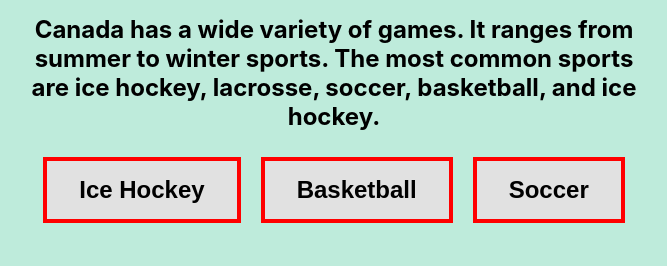
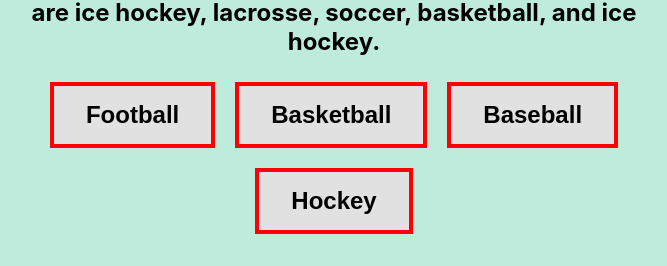
Before and after one commit to washedrepent/react-demo-lectures, a React (Create React App) app: page / in a window 1280 px wide. Shown: the part 534-800 px from the top of the page, without its empty margins (306-973 px from the left). Built offline with nearby package versions, Linux system fonts and the light colour scheme.

Commit message:
Added Strech goal: created a component that takes array of strings to dynamically render buttons with onclick

```diff
--- a/src/App.css
+++ b/src/App.css
@@ -23,7 +23,7 @@ p {
     font-weight: bold;
 }
 .mainImage {
-    width: 500px;
+    width: 400px;
     margin-top: 1em;
 }
 .myBtn {
--- a/src/App.js
+++ b/src/App.js
@@ -3,13 +3,15 @@ import { useState } from "react";
 import Description from "./components/Description";
 import Header from "./components/Header";
 import MainImage from "./components/MainImage";
-import MyButton from "./components/MyButton";
+import Buttons from "./components/Buttons";
 
 function App() {
     const [sportText, setSportText] = useState("Please select a sport");
     const onButtonClick = function (activity) {
         setSportText(activity);
     };
+
+    const btnArr = ["Football", "Basketball", "Baseball", "Hockey"];
 
     return (
         <div className='App'>
@@ -26,9 +28,7 @@ function App() {
             sports. The most common sports are ice hockey, lacrosse, soccer,
             basketball, and ice hockey.'
             />
-            <MyButton btnName='Ice Hockey' onClick={onButtonClick} />
-            <MyButton btnName='Basketball' onClick={onButtonClick} />
-            <MyButton btnName='Soccer' onClick={onButtonClick} />
+            <Buttons btnArr={btnArr} onClick={onButtonClick} />
 
             <h2 className='sport-prompt'>Favourite Sports</h2>
             <h3 className='sport-selected'>{sportText}</h3>
--- /dev/null
+++ b/src/components/Buttons.js
@@ -0,0 +1,15 @@
+import MyButton from "./MyButton";
+
+const Buttons = function (props) {
+    const generateButtons = function () {
+        return props.btnArr.map(function (btn, index) {
+            return (
+                <MyButton key={index} btnName={btn} onClick={props.onClick} />
+            );
+        });
+    };
+
+    return <>{generateButtons()}</>;
+};
+
+export default Buttons;
```
